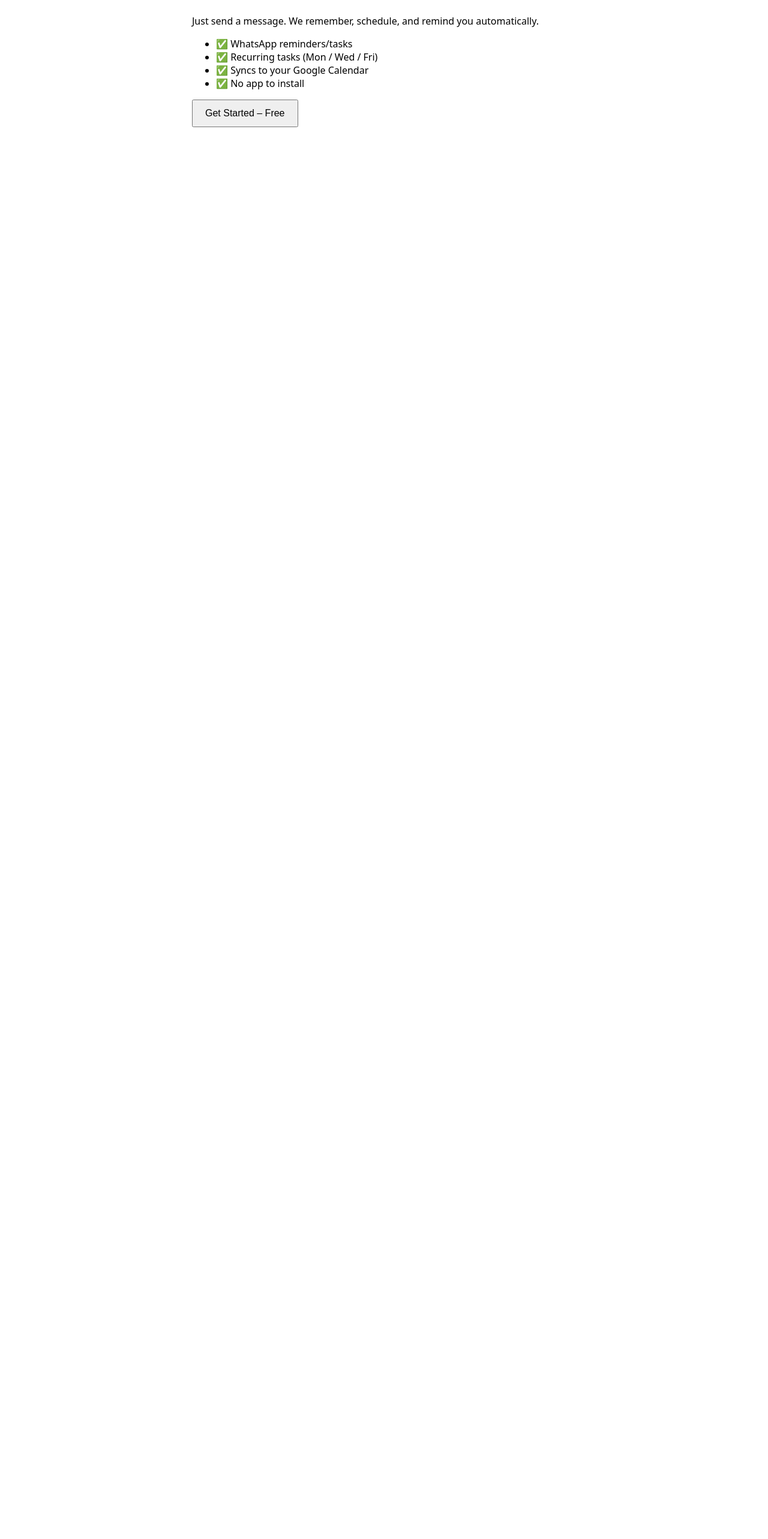
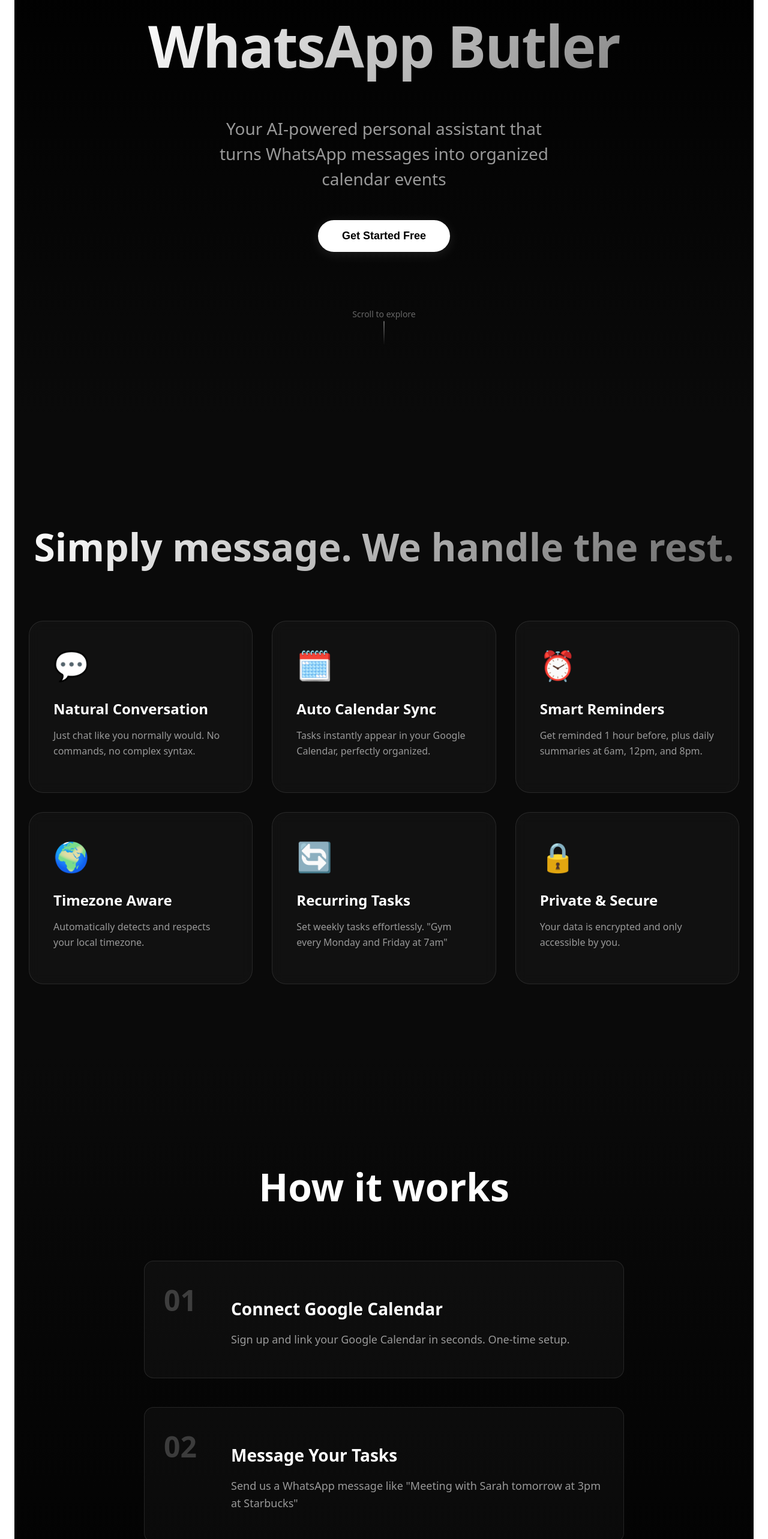
Before and after one commit to DestinyJazz/wa_butler, a Next.js app: page / in a window 1280 px wide. Shown: the part 200-2766 px from the top of the page at 60% size. Before the commit the page ends 800 px from the top, so only its background shows below. Built offline with nearby package versions, Linux system fonts and the light colour scheme.

Commit message:
Update page.tsx

```diff
--- a/app/page.tsx
+++ b/app/page.tsx
@@ -1,21 +1,316 @@
+'use client'
+
+import { useEffect, useState } from 'react'
+
 export default function HomePage() {
+  const [scrollY, setScrollY] = useState(0)
+
+  useEffect(() => {
+    const handleScroll = () => setScrollY(window.scrollY)
+    window.addEventListener('scroll', handleScroll)
+    return () => window.removeEventListener('scroll', handleScroll)
+  }, [])
+
   return (
-    <div style={{ maxWidth: 640, margin: '0 auto' }}>
-      <h1>Reminders from WhatsApp → Google Calendar</h1>
-      <p>
-        Just send a message. We remember, schedule, and remind you automatically.
-      </p>
-      <ul>
-        <li>✅ WhatsApp reminders/tasks</li>
-        <li>✅ Recurring tasks (Mon / Wed / Fri)</li>
-        <li>✅ Syncs to your Google Calendar</li>
-        <li>✅ No app to install</li>
-      </ul>
-      <a href="/signup">
-        <button style={{ padding: '12px 20px', fontSize: 16 }}>
-          Get Started – Free
-        </button>
-      </a>
+    <div style={{ background: '#000', color: '#fff', minHeight: '100vh' }}>
+      {/* Hero Section */}
+      <section style={{
+        minHeight: '100vh',
+        display: 'flex',
+        flexDirection: 'column',
+        justifyContent: 'center',
+        alignItems: 'center',
+        padding: '0 24px',
+        textAlign: 'center',
+        background: 'linear-gradient(180deg, #000 0%, #0a0a0a 100%)',
+      }}>
+        <h1 style={{
+          fontSize: 'clamp(48px, 8vw, 96px)',
+          fontWeight: '700',
+          margin: '0 0 24px 0',
+          background: 'linear-gradient(135deg, #fff 0%, #888 100%)',
+          WebkitBackgroundClip: 'text',
+          WebkitTextFillColor: 'transparent',
+          letterSpacing: '-0.02em',
+        }}>
+          WhatsApp Butler
+        </h1>
+
+        <p style={{
+          fontSize: 'clamp(20px, 3vw, 28px)',
+          color: '#999',
+          maxWidth: '600px',
+          marginBottom: '48px',
+          lineHeight: '1.5',
+        }}>
+          Your AI-powered personal assistant that turns WhatsApp messages into organized calendar events
+        </p>
+
+        <div style={{ display: 'flex', gap: '16px', flexWrap: 'wrap', justifyContent: 'center' }}>
+          <a href="/signup" style={{ textDecoration: 'none' }}>
+            <button style={{
+              padding: '16px 40px',
+              fontSize: '18px',
+              fontWeight: '600',
+              background: '#fff',
+              color: '#000',
+              border: 'none',
+              borderRadius: '100px',
+              cursor: 'pointer',
+              transition: 'all 0.3s ease',
+              boxShadow: '0 4px 20px rgba(255,255,255,0.1)',
+            }}
+            onMouseOver={(e) => e.currentTarget.style.transform = 'scale(1.05)'}
+            onMouseOut={(e) => e.currentTarget.style.transform = 'scale(1)'}
+            >
+              Get Started Free
+            </button>
+          </a>
+        </div>
+
+        <div style={{
+          marginTop: '80px',
+          opacity: scrollY > 100 ? 0 : 1,
+          transition: 'opacity 0.5s ease',
+        }}>
+          <p style={{ color: '#666', fontSize: '14px', marginBottom: '8px' }}>Scroll to explore</p>
+          <div style={{
+            width: '2px',
+            height: '40px',
+            background: 'linear-gradient(180deg, #666 0%, transparent 100%)',
+            margin: '0 auto',
+            animation: 'bounce 2s infinite',
+          }} />
+        </div>
+      </section>
+
+      {/* Features Section */}
+      <section style={{
+        minHeight: '100vh',
+        padding: '120px 24px',
+        background: '#0a0a0a',
+      }}>
+        <div style={{ maxWidth: '1200px', margin: '0 auto' }}>
+          <h2 style={{
+            fontSize: 'clamp(36px, 6vw, 64px)',
+            fontWeight: '700',
+            textAlign: 'center',
+            marginBottom: '80px',
+            background: 'linear-gradient(135deg, #fff 0%, #666 100%)',
+            WebkitBackgroundClip: 'text',
+            WebkitTextFillColor: 'transparent',
+          }}>
+            Simply message. We handle the rest.
+          </h2>
+
+          <div style={{
+            display: 'grid',
+            gridTemplateColumns: 'repeat(auto-fit, minmax(280px, 1fr))',
+            gap: '32px',
+          }}>
+            {[
+              {
+                icon: '💬',
+                title: 'Natural Conversation',
+                desc: 'Just chat like you normally would. No commands, no complex syntax.',
+              },
+              {
+                icon: '🗓️',
+                title: 'Auto Calendar Sync',
+                desc: 'Tasks instantly appear in your Google Calendar, perfectly organized.',
+              },
+              {
+                icon: '⏰',
+                title: 'Smart Reminders',
+                desc: 'Get reminded 1 hour before, plus daily summaries at 6am, 12pm, and 8pm.',
+              },
+              {
+                icon: '🌍',
+                title: 'Timezone Aware',
+                desc: 'Automatically detects and respects your local timezone.',
+              },
+              {
+                icon: '🔄',
+                title: 'Recurring Tasks',
+                desc: 'Set weekly tasks effortlessly. "Gym every Monday and Friday at 7am"',
+              },
+              {
+                icon: '🔒',
+                title: 'Private & Secure',
+                desc: 'Your data is encrypted and only accessible by you.',
+              },
+            ].map((feature, i) => (
+              <div key={i} style={{
+                padding: '40px',
+                background: 'rgba(255,255,255,0.03)',
+                backdropFilter: 'blur(10px)',
+                border: '1px solid rgba(255,255,255,0.1)',
+                borderRadius: '24px',
+                transition: 'all 0.3s ease',
+              }}
+              onMouseOver={(e) => {
+                e.currentTarget.style.background = 'rgba(255,255,255,0.06)'
+                e.currentTarget.style.transform = 'translateY(-8px)'
+              }}
+              onMouseOut={(e) => {
+                e.currentTarget.style.background = 'rgba(255,255,255,0.03)'
+                e.currentTarget.style.transform = 'translateY(0)'
+              }}
+              >
+                <div style={{ fontSize: '48px', marginBottom: '16px' }}>{feature.icon}</div>
+                <h3 style={{ fontSize: '24px', marginBottom: '12px', fontWeight: '600' }}>
+                  {feature.title}
+                </h3>
+                <p style={{ color: '#999', lineHeight: '1.6', fontSize: '16px' }}>
+                  {feature.desc}
+                </p>
+              </div>
+            ))}
+          </div>
+        </div>
+      </section>
+
+      {/* How It Works */}
+      <section style={{
+        minHeight: '100vh',
+        padding: '120px 24px',
+        background: 'linear-gradient(180deg, #0a0a0a 0%, #000 100%)',
+      }}>
+        <div style={{ maxWidth: '800px', margin: '0 auto' }}>
+          <h2 style={{
+            fontSize: 'clamp(36px, 6vw, 64px)',
+            fontWeight: '700',
+            textAlign: 'center',
+            marginBottom: '80px',
+          }}>
+            How it works
+          </h2>
+
+          <div style={{ display: 'flex', flexDirection: 'column', gap: '48px' }}>
+            {[
+              {
+                step: '01',
+                title: 'Connect Google Calendar',
+                desc: 'Sign up and link your Google Calendar in seconds. One-time setup.',
+              },
+              {
+                step: '02',
+                title: 'Message Your Tasks',
+                desc: 'Send us a WhatsApp message like "Meeting with Sarah tomorrow at 3pm at Starbucks"',
+              },
+              {
+                step: '03',
+                title: 'Get Reminded',
+                desc: 'Receive timely reminders via WhatsApp. Never miss an important task again.',
+              },
+            ].map((item, i) => (
+              <div key={i} style={{
+                display: 'flex',
+                gap: '32px',
+                alignItems: 'flex-start',
+                padding: '32px',
+                background: 'rgba(255,255,255,0.03)',
+                border: '1px solid rgba(255,255,255,0.1)',
+                borderRadius: '16px',
+              }}>
+                <div style={{
+                  fontSize: '48px',
+                  fontWeight: '700',
+                  color: 'rgba(255,255,255,0.2)',
+                  minWidth: '80px',
+                }}>
+                  {item.step}
+                </div>
+                <div>
+                  <h3 style={{ fontSize: '28px', marginBottom: '12px', fontWeight: '600' }}>
+                    {item.title}
+                  </h3>
+                  <p style={{ color: '#999', lineHeight: '1.6', fontSize: '18px' }}>
+                    {item.desc}
+                  </p>
+                </div>
+              </div>
+            ))}
+          </div>
+        </div>
+      </section>
+
+      {/* CTA Section */}
+      <section style={{
+        minHeight: '80vh',
+        display: 'flex',
+        flexDirection: 'column',
+        justifyContent: 'center',
+        alignItems: 'center',
+        padding: '120px 24px',
+        textAlign: 'center',
+        background: '#000',
+      }}>
+        <h2 style={{
+          fontSize: 'clamp(36px, 6vw, 72px)',
+          fontWeight: '700',
+          marginBottom: '24px',
+          maxWidth: '800px',
+        }}>
+          Ready to automate your life?
+        </h2>
+
+        <p style={{
+          fontSize: 'clamp(18px, 3vw, 24px)',
+          color: '#999',
+          maxWidth: '600px',
+          marginBottom: '48px',
+        }}>
+          Join hundreds of users who never miss a task
+        </p>
+
+        <a href="/signup" style={{ textDecoration: 'none' }}>
+          <button style={{
+            padding: '20px 60px',
+            fontSize: '20px',
+            fontWeight: '600',
+            background: '#fff',
+            color: '#000',
+            border: 'none',
+            borderRadius: '100px',
+            cursor: 'pointer',
+            transition: 'all 0.3s ease',
+            boxShadow: '0 8px 30px rgba(255,255,255,0.2)',
+          }}
+          onMouseOver={(e) => {
+            e.currentTarget.style.transform = 'scale(1.05)'
+            e.currentTarget.style.boxShadow = '0 12px 40px rgba(255,255,255,0.3)'
+          }}
+          onMouseOut={(e) => {
+            e.currentTarget.style.transform = 'scale(1)'
+            e.currentTarget.style.boxShadow = '0 8px 30px rgba(255,255,255,0.2)'
+          }}
+          >
+            Start for Free
+          </button>
+        </a>
+
+        <p style={{ marginTop: '24px', color: '#666', fontSize: '14px' }}>
+          No credit card required • 2 minute setup
+        </p>
+      </section>
+
+      {/* Footer */}
+      <footer style={{
+        padding: '40px 24px',
+        borderTop: '1px solid rgba(255,255,255,0.1)',
+        textAlign: 'center',
+        color: '#666',
+      }}>
+        <p>© 2025 WhatsApp Butler. Made with ❤️</p>
+      </footer>
+
+      <style jsx>{`
+        @keyframes bounce {
+          0%, 100% { transform: translateY(0); }
+          50% { transform: translateY(-10px); }
+        }
+      `}</style>
     </div>
   )
 }
```
